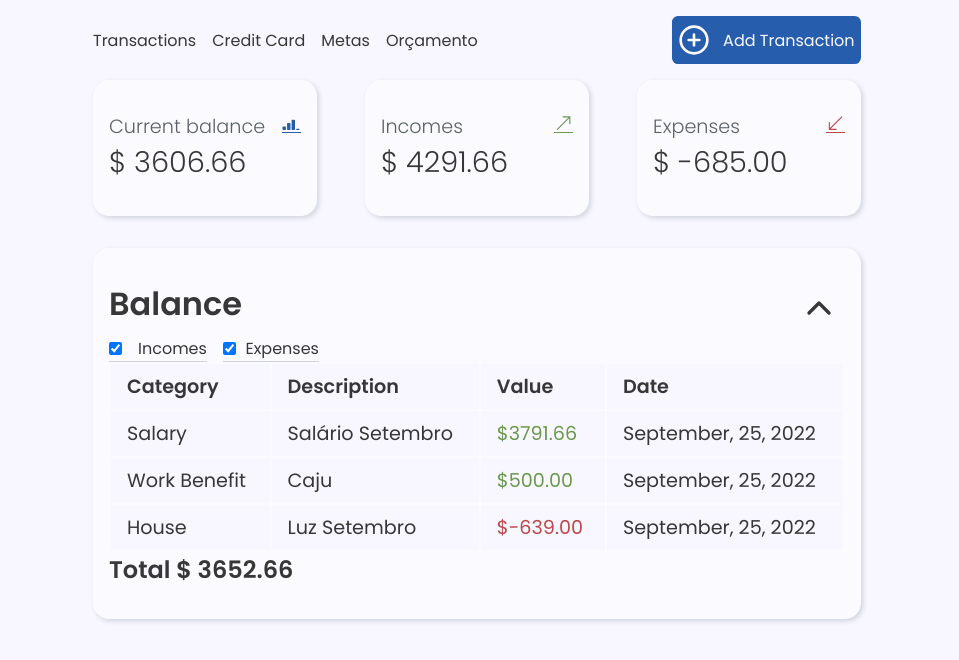
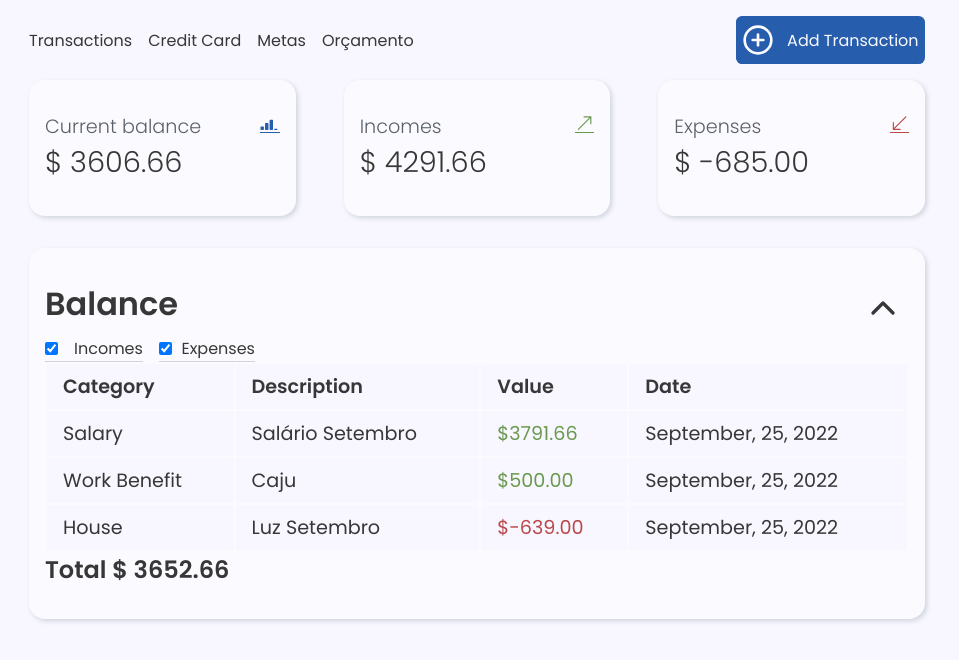
Before and after one commit to anasofiamelo/finances-app, a React (Create React App) app: page /transactions in a window 1280 px wide. Shown: the top 660 px of the page, without its empty margins (163-1122 px from the left). Built offline with nearby package versions, Linux system fonts and the light colour scheme.

Commit message:
adding credit card grids and organizing credit cards and css  files

```diff
--- a/src/App.jsx
+++ b/src/App.jsx
@@ -1,5 +1,5 @@
 import { Route, Routes } from "react-router-dom";
-import { Balance, Navbar, Goals, CreditCard } from "./components";
+import { Balance, Navbar, Goals, CreditCardInvoices } from "./components";
 import { CreditCardPage } from "./pages";
 
 function App() {
@@ -9,7 +9,10 @@ function App() {
       <Routes>
         <Route path="/transactions" element={<Balance />} />
         <Route path="/credit-card" element={<CreditCardPage />} />
-        <Route path="/credit-card/:creditCard" element={<CreditCard />} />
+        <Route
+          path="/credit-card/:creditCard"
+          element={<CreditCardInvoices />}
+        />
         <Route path="/metas" element={<Goals />} />
       </Routes>
     </>
--- a/src/buttons.css
+++ b/src/buttons.css
@@ -1,21 +1,17 @@
-button {
+button,
+.button_animated-container {
   background-color: var(--blue);
+  color: var(--white);
+  display: flex;
   align-items: center;
-  color: var(--white);
   cursor: pointer;
-  display: flex;
 }
 .button_animated-container {
-  background-color: var(--blue);
+  transition: 0.3s width;
   border-radius: 0.4rem;
-  transition: 0.3s width;
   height: fit-content;
-  color: var(--white);
+  width: fit-content;
   overflow: hidden;
-  cursor: pointer;
-  display: flex;
-  align-items: center;
-  width: fit-content;
 }
 .button-text_animated {
   padding: 0.5rem 0.4rem;
--- a/src/components/Invoices/AddCreditCardModal.jsx
+++ b/src/components/Invoices/AddCreditCardModal.jsx
@@ -25,7 +25,7 @@ const AddCreditCardModal = (props) => {
 
   const submitNewCardFormHandler = (e) => {
     e.preventDefault();
-    if (limit < 0) return;
+    if (limit <= 0) return;
     creditCardContext.addCardHandler({
       cardLimit: limit,
       cardName: name,
--- /dev/null
+++ b/src/components/Invoices/CreditCardCard.jsx
@@ -0,0 +1,13 @@
+import { Container } from "../../components";
+import moment from "moment";
+const CreditCardCard = (props) => {
+  return (
+    <Container>
+      <h3 className="subtitle">{props.cardName}</h3>
+      <p>Limit: $ {props.cardLimit.toFixed(2)}</p>
+      <p>Closure date: {moment(props.cardClosureDate).format("MMMM, DD")}</p>
+    </Container>
+  );
+};
+
+export default CreditCardCard;
--- a/src/components/Invoices/CreditCard.jsx
+++ b/src/components/Invoices/CreditCardInvoices.jsx
@@ -1,9 +1,9 @@
 import { useParams } from "react-router-dom";
 import { useCreditCard } from "../../context/credit_card.context";
-import { Table, Container } from "../../components";
+import { Table, Container } from "..";
 import moment from "moment";
 
-const CreditCard = (props) => {
+const CreditCardInvoices = (props) => {
   const { creditCard } = useParams();
   const { cards } = useCreditCard();
 
@@ -43,4 +43,4 @@ const CreditCard = (props) => {
   );
 };
 
-export default CreditCard;
+export default CreditCardInvoices;
--- a/src/components/Invoices/CreditCardList.jsx
+++ b/src/components/Invoices/CreditCardList.jsx
@@ -1,32 +1,32 @@
 import { NavLink } from "react-router-dom";
 import { useCreditCard } from "../../context/credit_card.context";
-import { Container } from "../../components";
+import { CreditCardCard, Container } from "../../components";
 import AddCreditCard from "./AddCreditCard";
 
 const CreditCardList = (props) => {
   const { cards } = useCreditCard();
 
   const mappedCreditCards = cards.map((card) => (
-    <div>
     <NavLink
       style={{ marginRight: "1rem" }}
       key={card.cardName}
       to={`/credit-card/${card.cardName}`}
     >
-        {card.cardName}
+      <CreditCardCard {...card} />
     </NavLink>
-    </div>
   ));
   return (
+    <>
+      <AddCreditCard />
+      <div className="credit-card_page_grid">
+        <div className="credit-card_grid">{mappedCreditCards}</div>
+        <div>
           <Container>
-      <div className="space-between">
-        <div>
-          <h2>Your credit card list</h2>
-          <div className="row">{mappedCreditCards}</div>
+            <h2>Teste</h2>
+          </Container>
         </div>
-        <AddCreditCard />
       </div>
-    </Container>
+    </>
   );
 };
 
--- a/src/index.css
+++ b/src/index.css
@@ -34,38 +34,28 @@ html {
   --text-color: var(--black);
   --title-color: var(--blue);
 }
-body {
-  -webkit-font-smoothing: antialiased;
-  -moz-osx-font-smoothing: grayscale;
-  font-family: var(--poppins);
+
+body,
+a,
+select,
+input {
   color: var(--text-color);
-  font-size: var(--normal-font-size);
-  background-color: var(--background);
-  padding: 1rem 20%;
 }
-.container {
-  background-color: var(--white);
-  padding: 2rem 1rem;
-  border-radius: 1rem;
-  box-shadow: 2px 2px 5px var(--light-grey);
-  margin: 1rem 0;
+
+.column,
+.row,
+.form-group,
+nav,
+ul,
+.space-between {
+  display: flex;
 }
-h3 {
-  font-size: 3rem;
-}
+
 nav,
 .space-between {
-  display: flex;
   justify-content: space-between;
 }
-ul {
-  list-style: none;
-  display: flex;
-  align-items: center;
-}
-.navlink {
-  margin-right: 1rem;
-}
+
 select,
 input,
 button {
@@ -77,79 +67,125 @@ button {
   border-radius: 0.4rem;
   background-color: white;
 }
-option {
-  color: var(--black);
-}
-select {
-  color: var(--black);
-}
-input {
-  background-color: none;
-  color: var(--black);
-}
-input::placeholder {
-  font-weight: 300;
-}
-a {
-  text-decoration: none;
-  color: var(--text-color);
-  cursor: pointer;
-}
+
 select:focus,
 input:focus {
   outline: none;
 }
+
+.credit-card_grid,
+.balance_grid,
+.credit-card_page_grid {
+  display: grid;
+}
+
+ul,
+.row,
+.form-group {
+  align-items: center;
+}
+
+.input-icon,
+.subtitle {
+  color: var(--grey);
+  font-size: 1.2rem;
+}
+
+.subtitle,
+input::placeholder {
+  font-weight: 300;
+}
+
+body {
+  -webkit-font-smoothing: antialiased;
+  -moz-osx-font-smoothing: grayscale;
+  font-family: var(--poppins);
+  font-size: var(--normal-font-size);
+  background-color: var(--background);
+  padding: 1rem 15%;
+}
+
+.container {
+  background-color: var(--white);
+  padding: 2rem 1rem;
+  border-radius: 1rem;
+  box-shadow: 2px 2px 5px var(--light-grey);
+  margin: 1rem 0;
+}
+
+h3 {
+  font-size: 3rem;
+}
+
+ul {
+  list-style: none;
+}
+
+.navlink {
+  margin-right: 1rem;
+}
+
+input {
+  background-color: none;
+}
+
+a {
+  text-decoration: none;
+  cursor: pointer;
+}
+
 .column {
-  display: flex;
   align-items: flex-start;
   flex-direction: column;
 }
-.row {
-  display: flex;
-  align-items: center;
-}
+
 .line {
   height: 0.1rem;
   width: 40%;
   background-color: var(--light-grey);
 }
+
+.credit-card_page_grid {
+  gap: 1rem;
+  grid-template-columns: 2fr 1fr;
+}
+
 .credit-card_grid {
-  display: grid;
   gap: 1rem;
-  grid-template-columns: 70% 28.5%;
+  grid-template-columns: 1fr 1fr;
 }
+
 .balance_grid {
-  display: grid;
   gap: 3rem;
   grid-template-columns: 1fr 1fr 1fr;
 }
+
 .form-group {
-  display: flex;
-  align-items: center;
   border-bottom: 1px solid var(--light-grey);
 }
+
 .form-group > * {
   margin: 0;
 }
+
 .input-icon {
   opacity: 0.6;
-  color: var(--grey);
-  font-size: 1.2rem;
   margin-left: 0.8rem;
 }
+
 .button-icon {
   font-size: 1.5rem;
 }
+
 .subtitle {
-  color: var(--grey);
-  font-weight: 300;
-  font-size: 1.2rem;
   width: 100%;
 }
+
 h2.subtitle {
   font-size: 1.8rem;
   color: var(--dark);
 }
+
 .label {
   color: var(--light-grey);
   font-size: 0.85rem;
```
Also changed, not shown: src/components/index.jsx (+14 -12 lines). Lines whose indentation alone changed are shown as unchanged.
